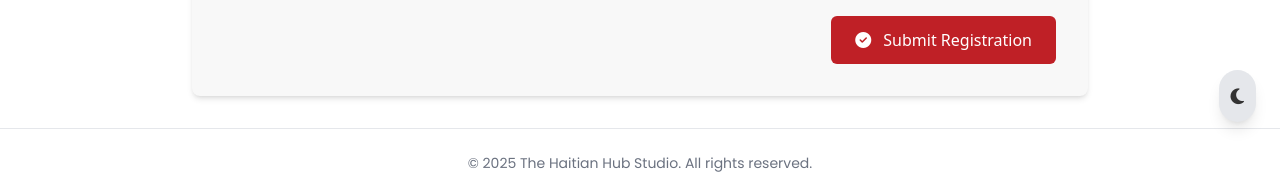
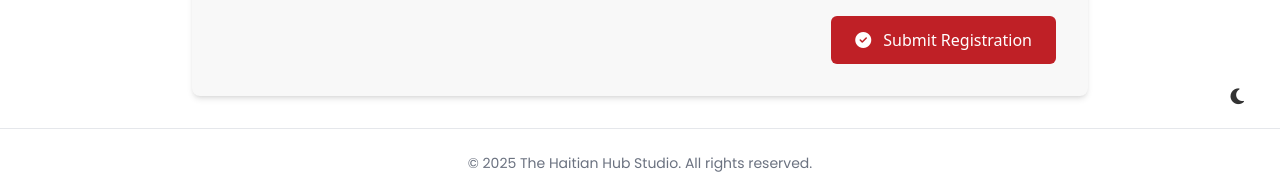
Before and after one commit to freuducci/qrcode, a plain HTML site: page index.html in a window 1280 px wide. Shown: the part 654-828 px from the top of the page. Drawn offline with nearby package versions, Linux system fonts and the light colour scheme; a script that the page names is missing; a web font is replaced by a local one.

Commit message:
Update index.html

```diff
--- a/index.html
+++ b/index.html
@@ -179,7 +179,7 @@
     </main>
 
     <div class="fixed bottom-6 right-6 z-50">
-        <button id="themeToggle" class="p-3 rounded-full transition sm:bg-gray-200 sm:dark:bg-gray-700 sm:hover:bg-gray-300 sm:dark:hover:bg-gray-600 sm:shadow-lg">
+        <button id="themeToggle" class="p-3 rounded-full transition bg-transparent hover:bg-transparent">
             <i class="fas fa-moon dark:hidden text-lg"></i>
             <i class="fas fa-sun hidden dark:inline text-lg"></i>
         </button>
```
